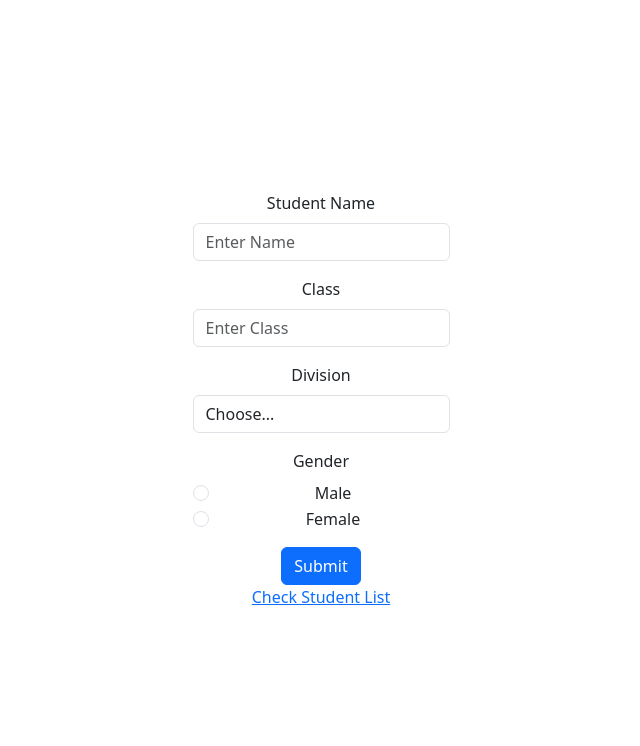
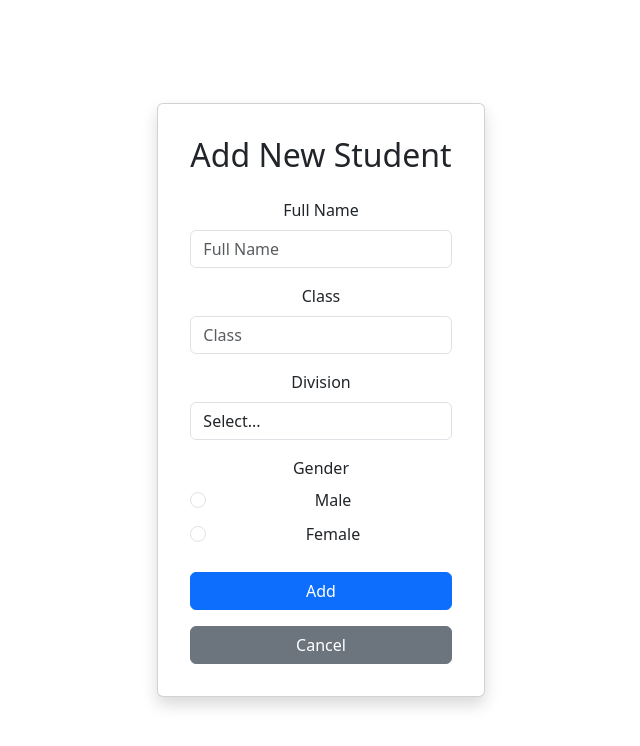
Before and after one commit to KaushalGanatra/Student-Management-System, a React (Vite) app in the folder web/: page /form in a window 1280 px wide. Shown: the top 746 px of the page, without its empty margins (319-959 px from the left). Built offline with nearby package versions, Linux system fonts and the light colour scheme.

Commit message:
Redesign form and use formik and yup libraries for form and validation

```diff
--- a/web/package.json
+++ b/web/package.json
@@ -14,11 +14,13 @@
     "@fullcalendar/interaction": "^6.1.15",
     "@fullcalendar/react": "^6.1.15",
     "bootstrap": "^5.3.3",
+    "formik": "^2.4.6",
     "react": "^18.3.1",
     "react-axios": "^2.0.6",
     "react-bootstrap": "^2.10.5",
     "react-dom": "^18.3.1",
-    "react-router-dom": "^6.28.0"
+    "react-router-dom": "^6.28.0",
+    "yup": "^1.4.0"
   },
   "devDependencies": {
     "@eslint/js": "^9.13.0",
--- a/web/src/Form.tsx
+++ b/web/src/Form.tsx
@@ -1,133 +1,184 @@
 import { useState, useEffect } from 'react';
+import { Formik, Field, Form, ErrorMessage } from 'formik';
+import { Button, Form as BootstrapForm, Row, Col, Alert, Spinner, Container, Card } from 'react-bootstrap';
+import { useParams, useNavigate } from 'react-router-dom';
 import axios from 'axios';
-import { Form, Button, Spinner, Alert } from 'react-bootstrap';
-import { Link, useParams } from 'react-router-dom';
-import { Student } from './Types';
+import { Student, validationSchema } from './Types';
 
-function BootstrapForm() {
-  const { id } = useParams();
-  const sId = Number(id);
+
+const StudentForm = () => {
+  const { id } = useParams<{ id?: string }>();
+  const navigate = useNavigate();
   const [student, setStudent] = useState<Student>({
-    id: 0,
     name: '',
     class: '',
     division: '',
-    gender: ''
+    gender: '',
   });
   const [loading, setLoading] = useState<boolean>(false);
   const [error, setError] = useState<string>('');
   const [success, setSuccess] = useState<string>('');
 
   useEffect(() => {
-    if (sId) {
-      fetchStudentData(sId);
+    if (id) {
+      fetchStudentData(Number(id));
     }
-  }, [sId]);
+  }, [id]);
 
-  const fetchStudentData = async (sId: number): Promise<void> => {
+  const fetchStudentData = async (studentId: number) => {
     setLoading(true);
     try {
-      const response = await axios.get(`http://localhost:5027/api/student/${sId}`);
+      const response = await axios.get<Student>(`http://localhost:5027/api/student/${studentId}`);
       setStudent(response.data);
     } catch (err) {
-      setError('Error fetching student data.');
+      setError('Error fetching student data');
     } finally {
       setLoading(false);
     }
   };
 
-  const handleChange = (e: React.ChangeEvent<HTMLInputElement | HTMLSelectElement | HTMLTextAreaElement>) => {
-    const { name, value } = e.target;
-    setStudent((prev) => ({ ...prev, [name]: value }));
-  };
-
-  const handleSubmit = async (e: React.FormEvent): Promise<void> => {
-    e.preventDefault();
+  const handleSubmit = async (values: Student) => {
     setLoading(true);
     try {
       if (id) {
-        await axios.put(`http://localhost:5027/api/student/${id}`, student);
-        setSuccess('Student Updated Successfully!');
+        await axios.put(`http://localhost:5027/api/student/${id}`, values);
+        setSuccess('Student updated successfully!');
       } else {
-        await axios.post('http://localhost:5027/api/student', student);
-        setSuccess('Student Added Successfully!');
+        await axios.post('http://localhost:5027/api/student', values);
+        setSuccess('Student added successfully!');
       }
-      setLoading(false);
-      setStudent({ name: '', class: '', division: '', gender: '' });
+      navigate('/list');
     } catch (err) {
       setError('Error while submitting form!');
+    } finally {
       setLoading(false);
     }
   };
 
   return (
-    <Form onSubmit={handleSubmit}>
-      <Form.Group className="mb-3" controlId="Name">
-        <Form.Label>Student Name</Form.Label>
-        <Form.Control
-          type="text"
-          name="name"
-          placeholder="Enter Name"
-          value={student.name}
-          onChange={handleChange}
-        />
-      </Form.Group>
+    <Container>
+      <Card className="p- shadow">
+        <h2 className="text-center mb-4">{id ? 'Edit Student' : 'Add New Student'}</h2>
 
-      <Form.Group className="mb-3" controlId="Class">
-        <Form.Label>Class</Form.Label>
-        <Form.Control
-          type="number"
-          name="class"
-          placeholder="Enter Class"
-          value={student.class}
-          onChange={handleChange}
-        />
-      </Form.Group>
+        {loading && !success && <Spinner animation="border" />}
 
-      <Form.Group className="mb-3" controlId="Division">
-        <Form.Label>Division</Form.Label>
-        <Form.Control
-          as="select"
-          name="division"
-          value={student.division}
-          onChange={handleChange}
+        {error && <Alert variant="danger">{error}</Alert>}
+        {success && <Alert variant="success">{success}</Alert>}
+
+        <Formik
+          initialValues={student}
+          validationSchema={validationSchema}
+          onSubmit={handleSubmit}
+          enableReinitialize={true}
         >
-          <option>Choose...</option>
-          <option>A</option>
-          <option>B</option>
-          <option>C</option>
-        </Form.Control>
-      </Form.Group>
+          {({ touched, errors, isSubmitting }) => (
+            <Form>
+              <Row className="mb-3">
+                <Col>
+                  <BootstrapForm.Group controlId="name">
+                    <BootstrapForm.Label>Full Name</BootstrapForm.Label>
+                    <Field
+                      type="text"
+                      name="name"
+                      id="name"
+                      className={`form-control ${touched.name && errors.name ? 'is-invalid' : ''}`}
+                      placeholder="Full Name"
+                    />
+                    <ErrorMessage name="name" component="div" className="invalid-feedback" />
+                  </BootstrapForm.Group>
+                </Col>
+              </Row>
 
-      <Form.Group className="mb-3" controlId="Gender">
-        <Form.Label>Gender</Form.Label>
-        <Form.Check
-          type="radio"
-          name="gender"
-          label="Male"
-          value="Male"
-          checked={student.gender === 'Male'}
-          onChange={handleChange}
-        />
-        <Form.Check
-          type="radio"
-          name="gender"
-          label="Female"
-          value="Female"
-          checked={student.gender === 'Female'}
-          onChange={handleChange}
-        />
-      </Form.Group>
+              <Row className="mb-3">
+                <Col>
+                  <BootstrapForm.Group controlId="class">
+                    <BootstrapForm.Label>Class</BootstrapForm.Label>
+                    <Field
+                      type="number"
+                      name="class"
+                      id="class"
+                      className={`form-control ${touched.class && errors.class ? 'is-invalid' : ''}`}
+                      placeholder="Class"
+                    />
+                    <ErrorMessage name="class" component="div" className="invalid-feedback" />
+                  </BootstrapForm.Group>
+                </Col>
+              </Row>
 
-      {error && <Alert variant="danger">{error}</Alert>}
-      {success && <Alert variant="success">{success}</Alert>}
+              <Row className="mb-3">
+                <Col>
+                  <BootstrapForm.Group controlId="division">
+                    <BootstrapForm.Label>Division</BootstrapForm.Label>
+                    <Field
+                      as="select"
+                      name="division"
+                      id="division"
+                      className={`form-control ${touched.division && errors.division ? 'is-invalid' : ''}`}
+                    >
+                      <option value="">Select...</option>
+                      <option value="A">A</option>
+                      <option value="B">B</option>
+                      <option value="C">C</option>
+                    </Field>
+                    <ErrorMessage name="division" component="div" className="invalid-feedback" />
+                  </BootstrapForm.Group>
+                </Col>
+              </Row>
 
-      <Button variant="primary" type="submit" disabled={loading}>
-        {loading ? <Spinner animation="border" size="sm" /> : 'Submit'}
-      </Button>
-      <div><Link to={{ pathname: `/list`}}>Check Student List</Link></div>
-    </Form>
+              <Row className="mb-3">
+                <Col>
+                    <BootstrapForm.Group controlId="gender">
+                    <BootstrapForm.Label>Gender</BootstrapForm.Label>
+                    <div className="form-check">
+                        <Field
+                        type="radio"
+                        name="gender"
+                        value="Male"
+                        id="genderMale"
+                        className={`form-check-input ${touched.gender && errors.gender ? 'is-invalid' : ''}`}
+                        />
+                        <BootstrapForm.Label className="form-check-label" htmlFor="genderMale">
+                        Male
+                        </BootstrapForm.Label>
+                    </div>
+                    <div className="form-check">
+                        <Field
+                        type="radio"
+                        name="gender"
+                        value="Female"
+                        id="genderFemale"
+                        className={`form-check-input ${touched.gender && errors.gender ? 'is-invalid' : ''}`}
+                        />
+                        <BootstrapForm.Label className="form-check-label" htmlFor="genderFemale">
+                        Female
+                        </BootstrapForm.Label>
+                    </div>
+                    <ErrorMessage name="gender" component="div" className="invalid-feedback" />
+                    </BootstrapForm.Group>
+                </Col>
+            </Row>
+
+
+              <Button
+                type="submit"
+                disabled={isSubmitting || loading}
+                variant="primary"
+                className="me-2 w-100"
+              >
+                {loading ? <Spinner animation="border" size="sm" /> : id ? 'Update' : 'Add'}
+              </Button>
+
+              <div className="mt-3">
+                <Button variant="secondary" onClick={() => navigate('/list')} className="w-100">
+                  Cancel
+                </Button>
+              </div>
+            </Form>
+          )}
+        </Formik>
+      </Card>
+    </Container>
   );
-}
+};
 
-export default BootstrapForm;
+export default StudentForm;
--- a/web/src/Types.tsx
+++ b/web/src/Types.tsx
@@ -1,3 +1,5 @@
+import * as Yup from 'yup';
+
 export type Student = {
     id?: number;
     name: string;
@@ -5,3 +7,10 @@ export type Student = {
     division: string;
     gender: string;
 };
+
+export const validationSchema = Yup.object({
+    name: Yup.string().required('Name is required'),
+    class: Yup.number().required('Class is required').min(1, 'Class must be a positive number').max(12, 'Class number must be lower than 12'),
+    division: Yup.string().required('Division is required'),
+    gender: Yup.string().required('Gender is required'),
+  });
```
Also changed, not shown: 1 other file (tests, documents, lock files or other folders).
